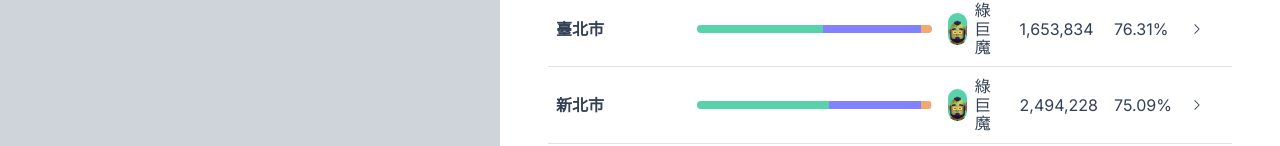
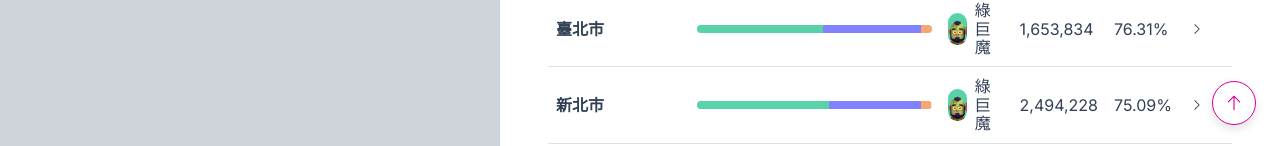
Before and after one commit to lyaui/2020-taiwan-president-election-result-map, a Next.js app: page /election-data in a window 1280 px wide. Shown: the part 651-797 px from the top of the page. Built offline with nearby package versions, Linux system fonts and the light colour scheme.

Commit message:
feat(StatisticsLayout): import into election page

```diff
--- a/src/app/election-data/page.tsx
+++ b/src/app/election-data/page.tsx
@@ -1,11 +1,12 @@
 import Navbar from '@/components/layout/Navbar';
-import Footer from '@/components/layout/Footer';
+
 import Map from '@/components/Map/index';
 import GoPreviousLevelButton from '@/components/GoPreviousLevelButton';
 import Breadcrumb from '@/components/UI/Breadcrumb';
 import CandVoteShare from '@/components/CandVoteShare';
 import VotingRate from '@/components/VotingRate';
-import AreaVotingTable from '@/components/AreaVotingTable/index';
+import AreaVotingTable from '@/components/AreaVotingTable';
+import StatisticsLayout from '@/components/layout/StatisticsLayout';
 import {
   getTitle,
   getBreadcrumbRouters,
@@ -34,8 +35,13 @@ async function ElectionDataPage({ searchParams }: ElectionDataPageProps) {
     <div>
       <Navbar />
       <main className='flex mt-[65px]'>
-        <Map />
-        <article className='h-[calc(100vh-65px)] w-full flex flex-col gap-6 px-12 pt-8 overflow-auto '>
+        {/* map */}
+        <article className='w-[500px] h-[calc(100vh-65px)] bg-gray-400 overflow-auto shrink-0'>
+          <Map />
+        </article>
+
+        {/* statistics */}
+        <StatisticsLayout>
           {/* info */}
           <section>
             <div className='flex items-center gap-2.5 mb-[6px]'>
@@ -66,6 +72,7 @@ async function ElectionDataPage({ searchParams }: ElectionDataPageProps) {
               <h4 className='heading-5'>歷屆政黨得票率</h4>
             </div>
           </section>
+
           {/* area result */}
           <section className='flex flex-col gap-2 py-4'>
             <h4 className='heading-5'>各區域投票總覽</h4>
@@ -74,8 +81,7 @@ async function ElectionDataPage({ searchParams }: ElectionDataPageProps) {
               votingResultArr={subareas}
             />
           </section>
-          <Footer />
-        </article>
+        </StatisticsLayout>
       </main>
     </div>
   );
--- /dev/null
+++ b/src/components/layout/StatisticsLayout.tsx
@@ -0,0 +1,39 @@
+'use client';
+
+import { useRef, type ReactNode } from 'react';
+
+import IconButton from '@/components/UI/IconButton';
+import Footer from '@/components/layout/Footer';
+
+interface StatisticsLayoutProps {
+  children: ReactNode;
+}
+
+function StatisticsLayout({ children }: StatisticsLayoutProps) {
+  const sectionRef = useRef<HTMLElement>(null);
+
+  const handleScrollTopClick = () => {
+    if (!sectionRef.current) return;
+    sectionRef.current.scrollTo({ top: 0, behavior: 'smooth' });
+  };
+
+  return (
+    <article
+      ref={sectionRef}
+      className='h-[calc(100vh-65px)] w-full flex flex-col gap-6 px-12 pt-8 overflow-auto '
+    >
+      {children}
+      <IconButton
+        onClick={handleScrollTopClick}
+        iconName='ArrowUpIcon'
+        variant='outlined'
+        color='primary'
+        size='large'
+        className='fixed right-[24px] bottom-[24px] shadow-[0_4px_10px_0_rgba(0,0,0,0.12)]'
+      />
+      <Footer />
+    </article>
+  );
+}
+
+export default StatisticsLayout;
```
